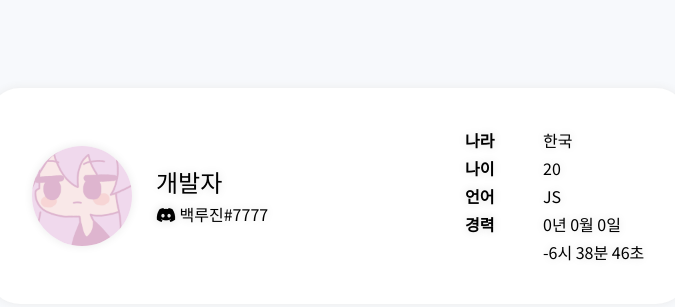
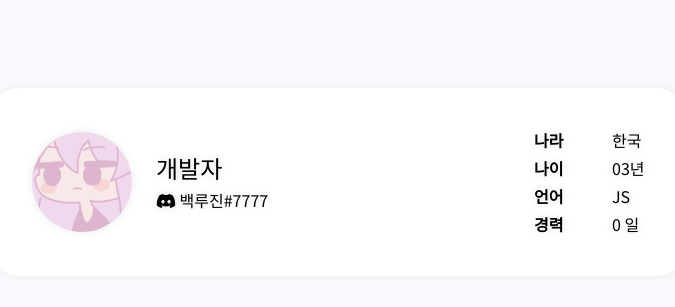
Before and after one commit to d2codings/d2codings.github.io, a plain HTML site: page index.html in a window 1280 px wide. Shown: the part 40-347 px from the top of the page, without its empty margins (302-977 px from the left). Drawn offline with Linux system fonts and the light colour scheme.

Commit message:
Add files via upload

```diff
--- a/app.js
+++ b/app.js
@@ -1,46 +1,24 @@
-const startTime = document.getElementById("start-time");
-const endTime = document.getElementById("end-time");
+const startTime = document.getElementById("time");
 
-let toDay = new Date();
+function newTime() {
+    date1 = new Date("2022-04-18");
+    date2 = new Date();
 
-const year = 2022;
-const month = 4;
-const date = 18;
+    diffDate = date2.getTime() - date1.getTime();
 
-const hours = 17;
-const minutes = 6;
-const seconds = 0;
+    dateDays = Math.abs(diffDate / (1000 * 3600 * 24));
 
-let newYear = toDay.getFullYear();
+    dateDays = Math.floor(dateDays);
+};
 
-let newMonth = toDay.getMonth() + 1;
+function showTime() {
+    newTime();
+    startTime.innerHTML = `${dateDays} 일`;
+};
 
-let newDate = toDay.getDate();
+function init() {
+    showTime();
+    setInterval(showTime, 1000);
+};
 
-let newHours = toDay.getHours();
-
-let newMinutes = toDay.getMinutes();
-
-let newSeconds = toDay.getSeconds();
-
-startTime.innerHTML = `${newYear-year}년 ${newMonth-month}월 ${newDate-date}일`;
-endTime.innerHTML = `${newHours-hours}시 ${newMinutes-minutes}분 ${newSeconds-seconds}초`;
-
-setInterval(function() {
-    toDay = new Date();
-
-    let newYear = toDay.getFullYear();
-
-    let newMonth = toDay.getMonth() + 1;
-
-    let newDate = toDay.getDate();
-
-    let newHours = toDay.getHours();
-
-    let newMinutes = toDay.getMinutes();
-
-    let newSeconds = toDay.getSeconds();
-
-    startTime.innerHTML = `${newYear-year}년 ${newMonth-month}월 ${newDate-date}일`;
-    endTime.innerHTML = `${newHours-hours}시 ${newMinutes-minutes}분 ${newSeconds-seconds}초`;
-}, 1000);
+init();
--- a/index.html
+++ b/index.html
@@ -30,10 +30,9 @@
                 </div>
                 <div class="item-content">
                     <p>한국</p>
-                    <p>20</p>
+                    <p>03년</p>
                     <p>JS</p>
-                    <p id="start-time"></p>
-                    <p id="end-time"></p>
+                    <p id="time"></p>
                 </div>
                 <div class="clear"></div>
             </div>
```
